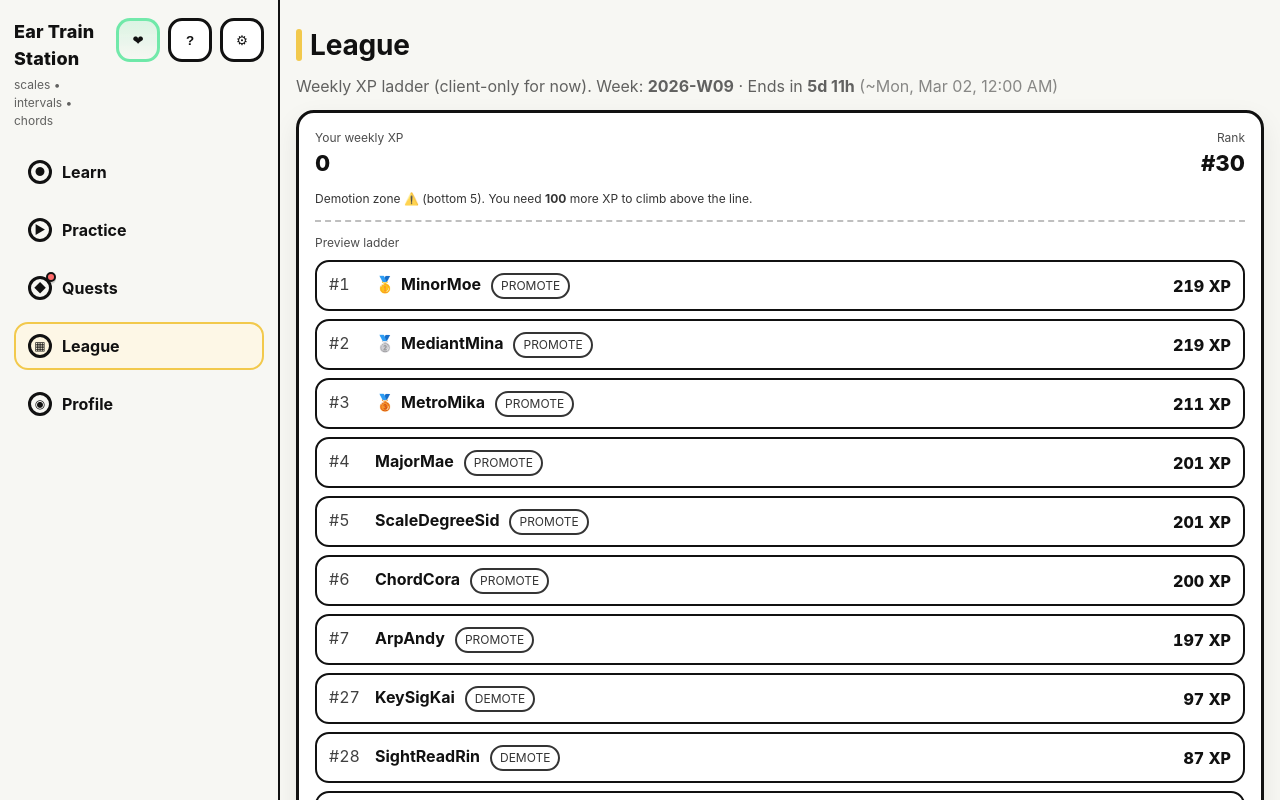
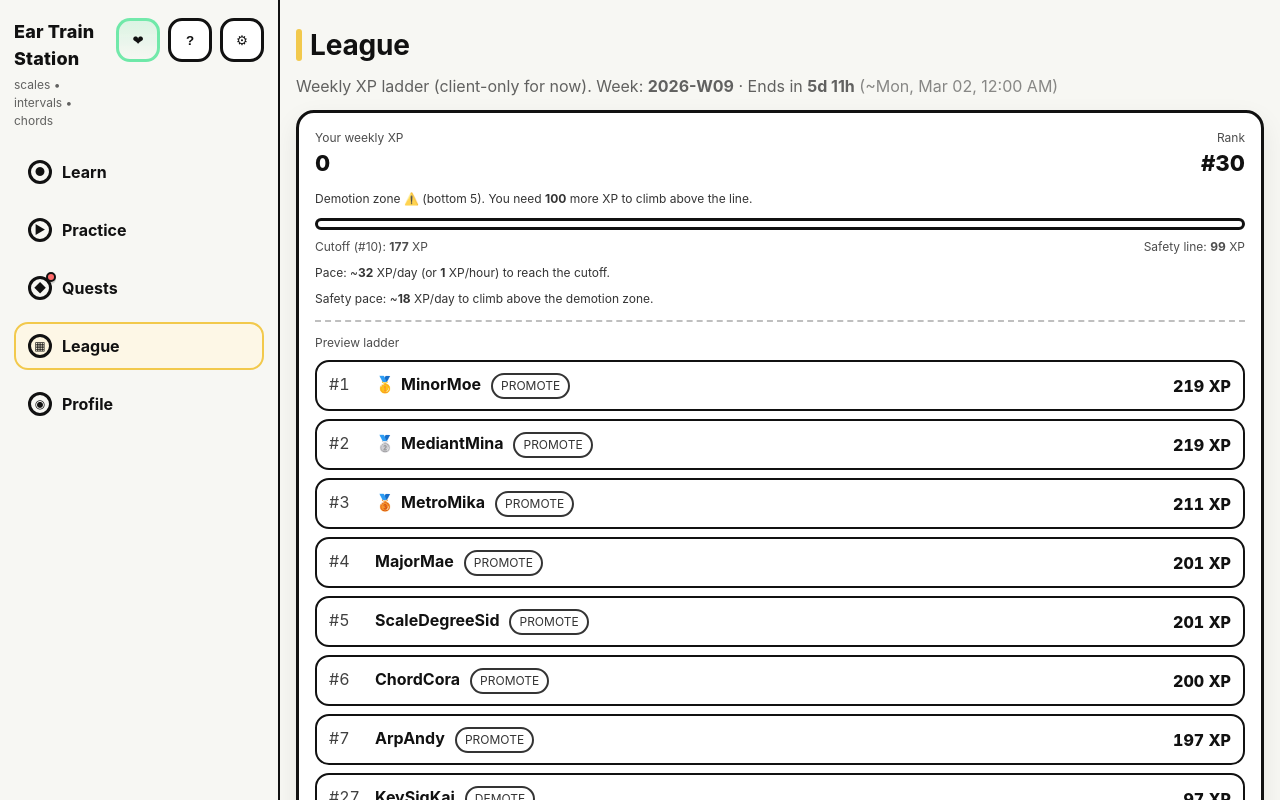
Before and after one commit to wpwcbc/ear-train-station, a React (Vite) app: page /leaderboard in a window 1280 px wide. Shown: the top 800 px of the page. Built offline with nearby package versions, Linux system fonts and the light colour scheme.

Commit message:
League: add promotion pace meter + helper tests

```diff
--- a/src/lib/league.ts
+++ b/src/lib/league.ts
@@ -54,6 +54,20 @@ export function leagueWeekWindow(now = new Date()): { start: Date; end: Date } {
 export function msUntilLeagueWeekEnds(now = new Date()): number {
   const { end } = leagueWeekWindow(now);
   return Math.max(0, end.getTime() - now.getTime());
+}
+
+export function computeXpPace(xpNeeded: number, msLeft: number): { perDay: number; perHour: number } {
+  const xp = Math.max(0, xpNeeded);
+  const ms = Math.max(0, msLeft);
+  if (xp === 0) return { perDay: 0, perHour: 0 };
+  if (ms === 0) return { perDay: xp, perHour: xp };
+
+  const hoursLeft = ms / 3_600_000;
+  const daysLeft = ms / 86_400_000;
+
+  const perHour = xp / Math.max(1 / 60, hoursLeft); // clamp to avoid silly infinities (< 1m)
+  const perDay = xp / Math.max(1 / 60, daysLeft);
+  return { perDay, perHour };
 }
 
 export function loadLeagueState(totalXp: number, now = new Date()): LeagueState {
--- a/src/pages/LeaguePage.tsx
+++ b/src/pages/LeaguePage.tsx
@@ -1,6 +1,6 @@
 import { useMemo } from 'react';
 import type { Progress } from '../lib/progress';
-import { leagueWeekWindow, loadLeagueState, makeLeagueTable, msUntilLeagueWeekEnds } from '../lib/league';
+import { computeXpPace, leagueWeekWindow, loadLeagueState, makeLeagueTable, msUntilLeagueWeekEnds } from '../lib/league';
 
 function clamp(n: number, min: number, max: number) {
   return Math.max(min, Math.min(max, n));
@@ -46,6 +46,7 @@ export function LeaguePage({ progress }: { progress: Progress }) {
   }, [table]);
 
   const gapToPromote = Math.max(0, thresholdXp - (youRow?.weeklyXp ?? 0));
+  const cushionInPromote = Math.max(0, (youRow?.weeklyXp ?? 0) - thresholdXp);
 
   const demoteCutoffXp = useMemo(() => {
     const safeRank = table.length - DEMOTE_BOTTOM;
@@ -55,6 +56,7 @@ export function LeaguePage({ progress }: { progress: Progress }) {
 
   // +1 so the copy feels actionable (“get past the line”).
   const gapToSafety = Math.max(0, (demoteCutoffXp + 1) - (youRow?.weeklyXp ?? 0));
+  const cushionSafe = Math.max(0, (youRow?.weeklyXp ?? 0) - demoteCutoffXp);
 
   // Show a slice around the player (Duolingo-ish), but include top ranks.
   const windowed = useMemo(() => {
@@ -78,6 +80,12 @@ export function LeaguePage({ progress }: { progress: Progress }) {
       .map((x) => x.r);
   }, [table, youIndex]);
 
+  const paceToPromote = useMemo(() => computeXpPace(gapToPromote, msLeft), [gapToPromote, msLeft]);
+  const paceToSafety = useMemo(() => computeXpPace(gapToSafety, msLeft), [gapToSafety, msLeft]);
+
+  const meterMax = Math.max(1, thresholdXp, demoteCutoffXp + 1, youRow?.weeklyXp ?? 0);
+  const pctToCutoff = (youRow?.weeklyXp ?? 0) / meterMax;
+
   return (
     <div className="page">
       <h1 className="h1">League</h1>
@@ -100,7 +108,7 @@ export function LeaguePage({ progress }: { progress: Progress }) {
         <div style={{ marginTop: 10, fontSize: 12, opacity: 0.85 }}>
           {youInPromote ? (
             <span>
-              Promotion zone ✅ (top {PROMOTE_TOP}). Keep it up.
+              Promotion zone ✅ (top {PROMOTE_TOP}). Cushion: <b>+{cushionInPromote}</b> XP above the cutoff.
             </span>
           ) : youInDemote ? (
             <span>
@@ -111,6 +119,36 @@ export function LeaguePage({ progress }: { progress: Progress }) {
               Promotion zone: top {PROMOTE_TOP}. You need <b>{gapToPromote}</b> more XP to reach the cutoff.
             </span>
           )}
+        </div>
+
+        <div style={{ marginTop: 10, display: 'grid', gap: 8 }}>
+          <div style={{ height: 12, borderRadius: 999, border: '3px solid var(--ink)', overflow: 'hidden', background: '#fff' }}>
+            <div style={{ width: `${clamp(Math.round(pctToCutoff * 100), 0, 100)}%`, height: '100%', background: 'linear-gradient(90deg, #8dd4ff, #b6f2d8)' }} />
+          </div>
+          <div style={{ fontSize: 12, opacity: 0.75, display: 'flex', justifyContent: 'space-between', gap: 10, flexWrap: 'wrap' }}>
+            <span>
+              Cutoff (#{PROMOTE_TOP}): <b>{thresholdXp}</b> XP
+            </span>
+            <span>
+              Safety line: <b>{demoteCutoffXp}</b> XP {cushionSafe > 0 ? <span style={{ opacity: 0.85 }}>(you’re +{cushionSafe})</span> : null}
+            </span>
+          </div>
+
+          {!youInPromote ? (
+            <div style={{ fontSize: 12, opacity: 0.85 }}>
+              Pace: ~<b>{Math.max(0, Math.round(paceToPromote.perDay))}</b> XP/day (or <b>{Math.max(0, Math.round(paceToPromote.perHour))}</b> XP/hour) to reach the cutoff.
+            </div>
+          ) : (
+            <div style={{ fontSize: 12, opacity: 0.85 }}>
+              Pace: keep any steady rhythm — you’re already above the line.
+            </div>
+          )}
+
+          {youInDemote ? (
+            <div style={{ fontSize: 12, opacity: 0.85 }}>
+              Safety pace: ~<b>{Math.max(0, Math.round(paceToSafety.perDay))}</b> XP/day to climb above the demotion zone.
+            </div>
+          ) : null}
         </div>
 
         <div style={{ marginTop: 12, borderTop: '2px dashed rgba(0,0,0,0.25)', paddingTop: 12 }}>
```
Also changed, not shown: 1 other file (tests, documents, lock files or other folders).
